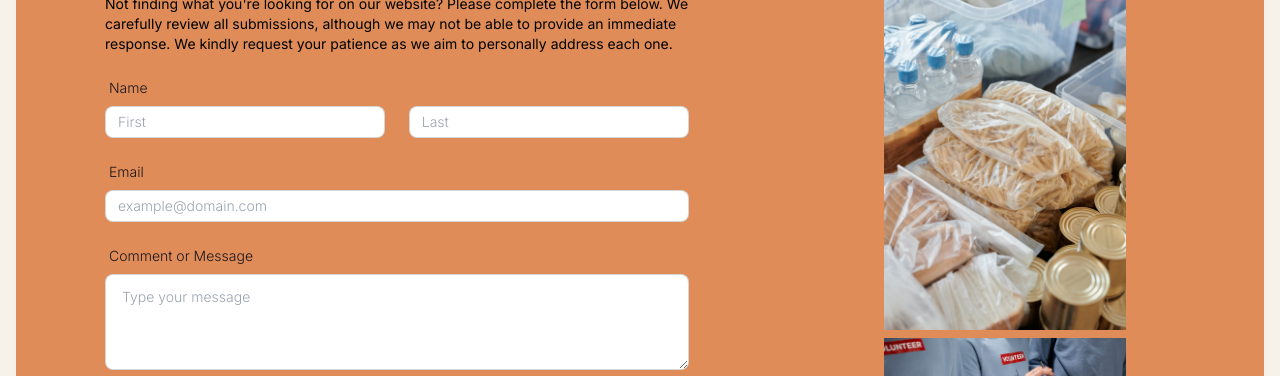
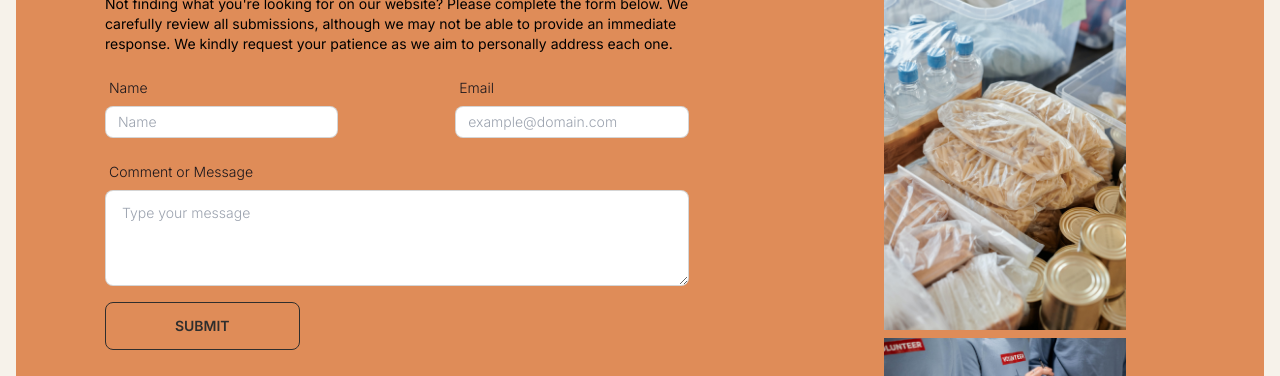
Before and after one commit to Jstanion/servants-heart, a Next.js app: page /contact in a window 1280 px wide. Shown: the part 424-800 px from the top of the page. Built offline with nearby package versions, Linux system fonts and the light colour scheme.

Commit message:
added third party email client to send form contents

```diff
--- a/app/component/contactForm/ContactForm.jsx
+++ b/app/component/contactForm/ContactForm.jsx
@@ -1,55 +1,55 @@
 "use client";
-import React from "react";
-import { useForm } from "react-hook-form";
-import { sendEmail } from "../../utils/sendEmail";
 
-const formData = {
-  firstName: "",
-  lastName: "",
-  email: "",
-  message: "",
-};
+export default function Contact() {
+  async function handleSubmit(e) {
+    e.preventDefault();
+    const formData = new FormData(e.target);
 
-export default function ContactForm() {
-  const { register, handleSubmit, errors } = useForm(formData);
+    formData.append("access_key", "4e413620-682a-4b6a-9949-d049c67ce596");
 
-  function onSubmit(formData) {
-    sendEmail(formData);
-    console.log(formData);
+    const object = Object.fromEntries(formData);
+    const json = JSON.stringify(object);
+
+    const response = await fetch("https://api.web3forms.com/submit", {
+      method: "POST",
+      headers: {
+        "Content-Type": "application/json",
+        Accept: "application/json",
+      },
+      body: json,
+    });
+    const result = await response.json();
+    if (result.success) {
+      console.log(result);
+      alert("Your email was sent successfully.");
+    }
   }
 
   return (
-    <form onSubmit={handleSubmit(onSubmit)} className="form-control w-full">
-      <div className="flex flex-col mb-4">
-        <label htmlFor="firstName" className="label">
+    <form onSubmit={handleSubmit} className="form-control w-full">
+      <div className="flex justify-between w-full">
+        <div className="flex flex-col mb-4 w-2/5">
+          <label htmlFor="name" className="label">
             <span className="label-text text-neutral font-light">Name</span>
           </label>
-        <div className="flex justify-between">
           <input
             type="text"
-            placeholder="First"
+            name="name"
+            placeholder="Name"
             className="input input-bordered input-sm w-full bg-white text-neutral font-light mr-2"
-            {...register("firstName", { required: true })}
-          />
-          <label htmlFor="lastName" className="label"></label>
-          <input
-            type="text"
-            placeholder="Last"
-            className="input input-bordered input-sm w-full bg-white text-neutral font-light ml-2"
-            {...register("lastName", { required: true })}
           />
         </div>
-      </div>
-      <div className="flex flex-col mb-4">
+        <div className="flex flex-col mb-4 w-2/5">
           <label htmlFor="email" className="label">
             <span className="label-text text-neutral font-light">Email</span>
           </label>
           <input
             type="email"
+            name="email"
             placeholder="example@domain.com"
             className="input input-bordered input-sm w-full bg-white text-neutral font-light"
-          {...register("email", { required: true })}
           />
+        </div>
       </div>
       <div className="flex flex-col mb-4">
         <label htmlFor="message" className="label">
@@ -58,9 +58,9 @@ export default function ContactForm() {
           </span>
         </label>
         <textarea
+          name="message"
           placeholder="Type your message"
           className="textarea textarea-bordered h-24 bg-white text-neutral font-light"
-          {...register("message", { required: true })}
         ></textarea>
       </div>
       <input
@@ -71,3 +71,75 @@ export default function ContactForm() {
     </form>
   );
 }
+// import React from "react";
+// import { useForm } from "react-hook-form";
+// import { sendEmail } from "../../utils/sendEmail";
+
+// const formData = {
+//   firstName: "",
+//   lastName: "",
+//   email: "",
+//   message: "",
+// };
+
+// export default function ContactForm() {
+//   const { register, handleSubmit, errors } = useForm(formData);
+
+//   function onSubmit(formData) {
+//     sendEmail(formData);
+//     console.log(formData);
+//   }
+
+//   return (
+//     <form onSubmit={handleSubmit(onSubmit)} className="form-control w-full">
+//       <div className="flex flex-col mb-4">
+//         <label htmlFor="firstName" className="label">
+//           <span className="label-text text-neutral font-light">Name</span>
+//         </label>
+//         <div className="flex justify-between">
+//           <input
+//             type="text"
+//             placeholder="First"
+//             className="input input-bordered input-sm w-full bg-white text-neutral font-light mr-2"
+//             {...register("firstName", { required: true })}
+//           />
+//           <label htmlFor="lastName" className="label"></label>
+//           <input
+//             type="text"
+//             placeholder="Last"
+//             className="input input-bordered input-sm w-full bg-white text-neutral font-light ml-2"
+//             {...register("lastName", { required: true })}
+//           />
+//         </div>
+//       </div>
+//       <div className="flex flex-col mb-4">
+//         <label htmlFor="email" className="label">
+//           <span className="label-text text-neutral font-light">Email</span>
+//         </label>
+//         <input
+//           type="email"
+//           placeholder="example@domain.com"
+//           className="input input-bordered input-sm w-full bg-white text-neutral font-light"
+//           {...register("email", { required: true })}
+//         />
+//       </div>
+//       <div className="flex flex-col mb-4">
+//         <label htmlFor="message" className="label">
+//           <span className="label-text text-neutral font-light">
+//             Comment or Message
+//           </span>
+//         </label>
+//         <textarea
+//           placeholder="Type your message"
+//           className="textarea textarea-bordered h-24 bg-white text-neutral font-light"
+//           {...register("message", { required: true })}
+//         ></textarea>
+//       </div>
+//       <input
+//         type="submit"
+//         value="Submit"
+//         className="btn btn-outline hover:bg-opacity-40 w-1/3"
+//       />
+//     </form>
+//   );
+// }
--- a/app/utils/sendEmail.js
+++ /dev/null
@@ -1,8 +0,0 @@
-import React from 'react';
-import { formData } from '../component/contactForm/ContactForm';
-
-function sendEmail(formData) {
-  // TODO: send email
-  console.log(formData);
-}
-export default sendEmail
--- a/package.json
+++ b/package.json
@@ -9,7 +9,6 @@
     "lint": "next lint"
   },
   "dependencies": {
-    "@types/nodemailer": "^6.4.13",
     "dotenv": "^16.3.1",
     "next": "13.5.6",
     "nodemailer": "^6.9.7",
```
Also changed, not shown: 1 other file (tests, documents, lock files or other folders). Lines whose indentation alone changed are shown as unchanged.
